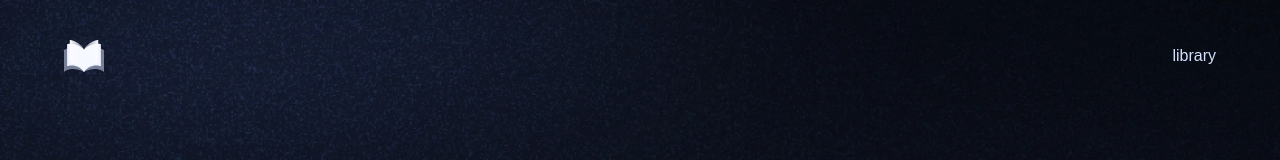
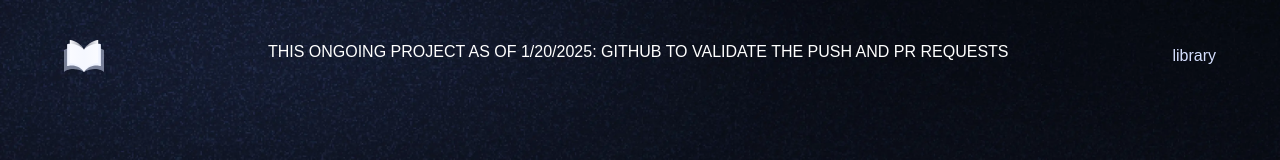
Before and after one commit to watashi407/library_management, a Next.js app: page / in a window 1280 px wide. Shown: the top 160 px of the page. Built offline with nearby package versions, Linux system fonts and the light colour scheme; a web font is replaced by a local one.

Commit message:
add anouncement

```diff
--- a/components/Header.tsx
+++ b/components/Header.tsx
@@ -16,7 +16,7 @@
 
       <Link
         href={"https://github.com/watashi407/library_management"}
-        className="text-white sm:hidden"
+        className="text-white max-sm:hidden"
       >
         THIS ONGOING PROJECT AS OF 1/20/2025: GITHUB TO VALIDATE THE PUSH AND PR
         REQUESTS
```
